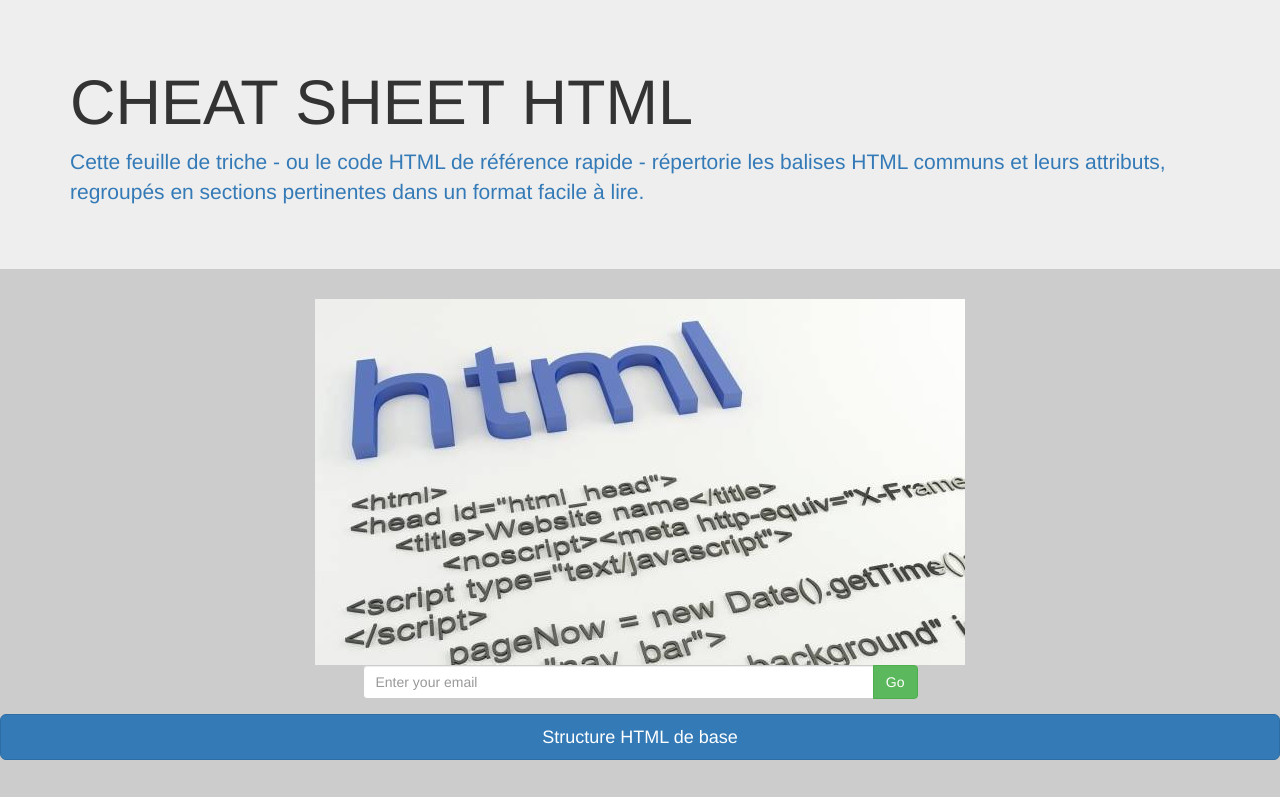
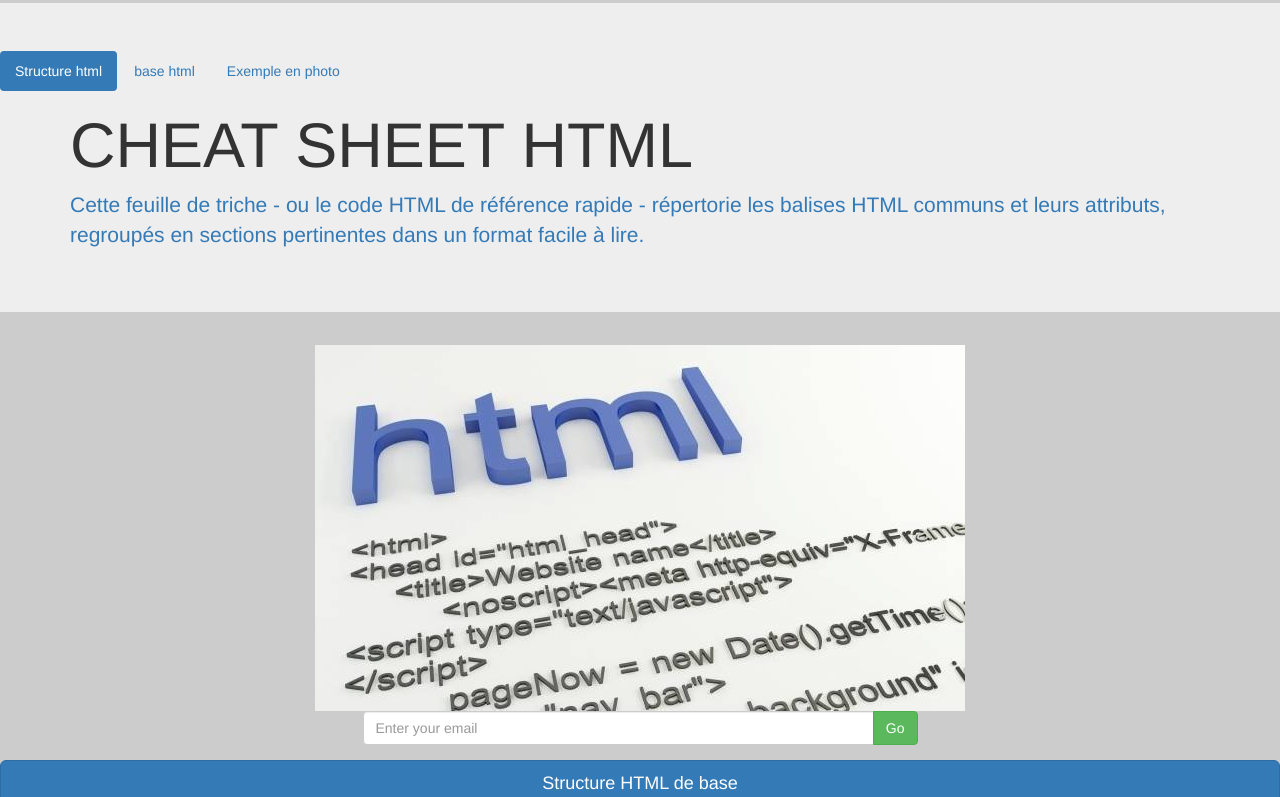
Before and after one commit to kikim5959/html-cheat-sheet, a plain HTML site: page index.html in a window 1280 px wide. Shown: the top 797 px of the page. Drawn offline with nearby package versions, Linux system fonts and the light colour scheme.

Commit message:
findusite

```diff
--- a/index.html
+++ b/index.html
@@ -1,29 +1,35 @@
-<!DOCTYPE html>
 <html><head>
-
     <link href="css/bootstrap.min.css" rel="stylesheet">
     <meta charset="utf-8">
-
     <meta name="viewport" content="width=device-width, initial-scale=1">
-<!-- HEADER -->
+    <!-- HEADER -->
     <title>HTML CHEAT SHEET</title>
     <!-- Bootstrap -->
     <link href="css/bootstrap.min.css" rel="stylesheet">
-
     <link rel="stylesheet" href="style.css">
-
     <!-- En tete et titre du site -->
   </head><body>
-    <div class="jumbotron jumbotron-fluid">
+    <div class="section"> <div class="container"> <div class="row text-center"> <div class="col-xs-3 text-center"> <a><i class="fa fa-5x fa-fw fa-instagram"></i></a> </div><div class="col-xs-3"> <a><i class="fa fa-5x fa-fw fa-twitter"></i></a> </div><div class="col-xs-3"> <a><i class="fa fa-5x fa-fw fa-facebook"></i></a> </div><div class="col-xs-3 text-center"> <a><i class="fa fa-5x fa-fw fa-github"></i></a> </div></div></div></div><div class="section"> <div class="container"> <div class="row text-center"> <div class="col-xs-3 text-center"> <a><i class="fa fa-5x fa-fw fa-instagram"></i></a> </div><div class="col-xs-3"> <a><i class="fa fa-5x fa-fw fa-twitter"></i></a> </div><div class="col-xs-3"> <a><i class="fa fa-5x fa-fw fa-facebook"></i></a> </div><div class="col-xs-3 text-center"> <a><i class="fa fa-5x fa-fw fa-github"></i></a> </div></div></div></div><div class="section"> <div class="container"> <div class="row text-center"> <div class="col-xs-3 text-center"> <a><i class="fa fa-5x fa-fw fa-instagram"></i></a> </div><div class="col-xs-3"> <a><i class="fa fa-5x fa-fw fa-twitter"></i></a> </div><div class="col-xs-3"> <a><i class="fa fa-5x fa-fw fa-facebook"></i></a> </div><div class="col-xs-3 text-center"> <a><i class="fa fa-5x fa-fw fa-github"></i></a> </div></div></div></div><div class="jumbotron jumbotron-fluid">
+      <ul class="nav nav-pills">
+        <li class="active">
+          <a href="#structure">Structure html</a>
+        </li>
+        <li>
+          <a href="#base">base html</a>
+        </li>
+        <li>
+          <a href="#photo">Exemple en photo</a>
+        </li>
+      </ul>
       <div class="container">
         <h1 class="display-1">CHEAT SHEET HTML</h1>
         <p class="lead text-primary">Cette feuille de triche - ou le code HTML de référence rapide - répertorie
           les balises HTML communs et leurs attributs, regroupés en sections pertinentes
           dans un format facile à lire.</p>
       </div>
-    </div>
+    </div><div class="section"> <div class="container"> <div class="row text-center"> <div class="col-xs-3 text-center"> <a><i class="fa fa-5x fa-fw fa-instagram"></i></a> </div><div class="col-xs-3"> <a><i class="fa fa-5x fa-fw fa-twitter"></i></a> </div><div class="col-xs-3"> <a><i class="fa fa-5x fa-fw fa-facebook"></i></a> </div><div class="col-xs-3 text-center"> <a><i class="fa fa-5x fa-fw fa-github"></i></a> </div></div></div></div><div class="section"> <div class="container"> <div class="row text-center"> <div class="col-xs-3 text-center"> <a><i class="fa fa-5x fa-fw fa-instagram"></i></a> </div><div class="col-xs-3"> <a><i class="fa fa-5x fa-fw fa-twitter"></i></a> </div><div class="col-xs-3"> <a><i class="fa fa-5x fa-fw fa-facebook"></i></a> </div><div class="col-xs-3 text-center"> <a><i class="fa fa-5x fa-fw fa-github"></i></a> </div></div></div></div>
     <!-- Image d''aceuille-->
-    <div class="section">
+    <div class="section"> <div class="container"> <div class="row text-center"> <div class="col-xs-3 text-center"> <a><i class="fa fa-5x fa-fw fa-instagram"></i></a> </div><div class="col-xs-3"> <a><i class="fa fa-5x fa-fw fa-twitter"></i></a> </div><div class="col-xs-3"> <a><i class="fa fa-5x fa-fw fa-facebook"></i></a> </div><div class="col-xs-3 text-center"> <a><i class="fa fa-5x fa-fw fa-github"></i></a> </div></div></div></div><div class="section">
       <div class="container">
         <div class="row">
           <div class="col-md-12">
@@ -47,7 +53,7 @@
       </div>
     </div>
     <!-- premier bouton bleu + paragraphe -->
-    <button type="button" class="btn btn-primary btn-lg btn-block">Structure HTML de base</button>
+    <button class="btn btn-primary btn-lg btn-block" id="structure" type="button">Structure HTML de base</button>
     <div class="card">
       <img class="card-img-top">
       <div class="card-block">
@@ -61,8 +67,8 @@
         <a href="saw.png" class="btn btn-warning btn-lg btn-block">Base HTML</a>
       </div>
     </div>
-    <!-- Tableau  -->
-    <table class="table table-bordered table-condensed table-body-center">
+    <!-- Tableau -->
+    <table class="table table-bordered table-condensed table-body-center" id="base">
       <tbody>
         <tr>
           <th>Utilisation</th>
@@ -126,9 +132,9 @@
     </table>
     <!-- fin du TAbleaux -->
     <!-- jQuery (necessary for Bootstrap 's JavaScript plugins) -->
-    <!-- LISTE DE PHOTO   -->
+    <!-- LISTE DE PHOTO -->
     <script src="https://ajax.googleapis.com/ajax/libs/jquery/1.11.3/jquery.min.js"></script>
-    <div class="section">
+    <div class="section"> <div class="container"> <div class="row text-center"> <div class="col-xs-3 text-center"> <a><i class="fa fa-5x fa-fw fa-instagram"></i></a> </div><div class="col-xs-3"> <a><i class="fa fa-5x fa-fw fa-twitter"></i></a> </div><div class="col-xs-3"> <a><i class="fa fa-5x fa-fw fa-facebook"></i></a> </div><div class="col-xs-3 text-center"> <a><i class="fa fa-5x fa-fw fa-github"></i></a> </div></div></div></div><div class="section"> <div class="container"> <div class="row text-center"> <div class="col-xs-3 text-center"> <a><i class="fa fa-5x fa-fw fa-instagram"></i></a> </div><div class="col-xs-3"> <a><i class="fa fa-5x fa-fw fa-twitter"></i></a> </div><div class="col-xs-3"> <a><i class="fa fa-5x fa-fw fa-facebook"></i></a> </div><div class="col-xs-3 text-center"> <a><i class="fa fa-5x fa-fw fa-github"></i></a> </div></div></div></div><div class="section">
       <div class="container">
         <div class="row">
           <div class="col-md-12">
@@ -140,7 +146,7 @@
             <a><img src="img/13699358_1767078920244138_1594521014_o.jpg" class="img-responsive"></a>
             <h3 class="text-info">&lt;title&gt; &lt;/tittle titre de l'entéte du site</h3>
           </div>
-          <div class="col-md-4">
+          <div id="photo" class="col-md-4">
             <a><img src="img/13709566_1767077060244324_1301860349_o.jpg" class="img-responsive"></a>
             <h2 class="text-danger">&lt;link href="style.css"&gt; activer feuille CSS&nbsp;</h2>
           </div>
@@ -165,9 +171,8 @@
           </div>
         </div>
       </div>
-    </div>
-    <!--Fin de la liste  -->
-
+    </div><div class="section"> <div class="container"> <div class="row text-center"> <div class="col-xs-3 text-center"> <a><i class="fa fa-5x fa-fw fa-instagram"></i></a> </div><div class="col-xs-3"> <a><i class="fa fa-5x fa-fw fa-twitter"></i></a> </div><div class="col-xs-3"> <a><i class="fa fa-5x fa-fw fa-facebook"></i></a> </div><div class="col-xs-3 text-center"> <a><i class="fa fa-5x fa-fw fa-github"></i></a> </div></div></div></div><div class="section"> <div class="container"> <div class="row text-center"> <div class="col-xs-3 text-center"> <a><i class="fa fa-5x fa-fw fa-instagram"></i></a> </div><div class="col-xs-3"> <a><i class="fa fa-5x fa-fw fa-twitter"></i></a> </div><div class="col-xs-3"> <a><i class="fa fa-5x fa-fw fa-facebook"></i></a> </div><div class="col-xs-3 text-center"> <a><i class="fa fa-5x fa-fw fa-github"></i></a> </div></div></div></div>
+    <!--Fin de la liste -->
     <!-- Include all compiled plugins (below), or include individual files
     as needed -->
 
```
